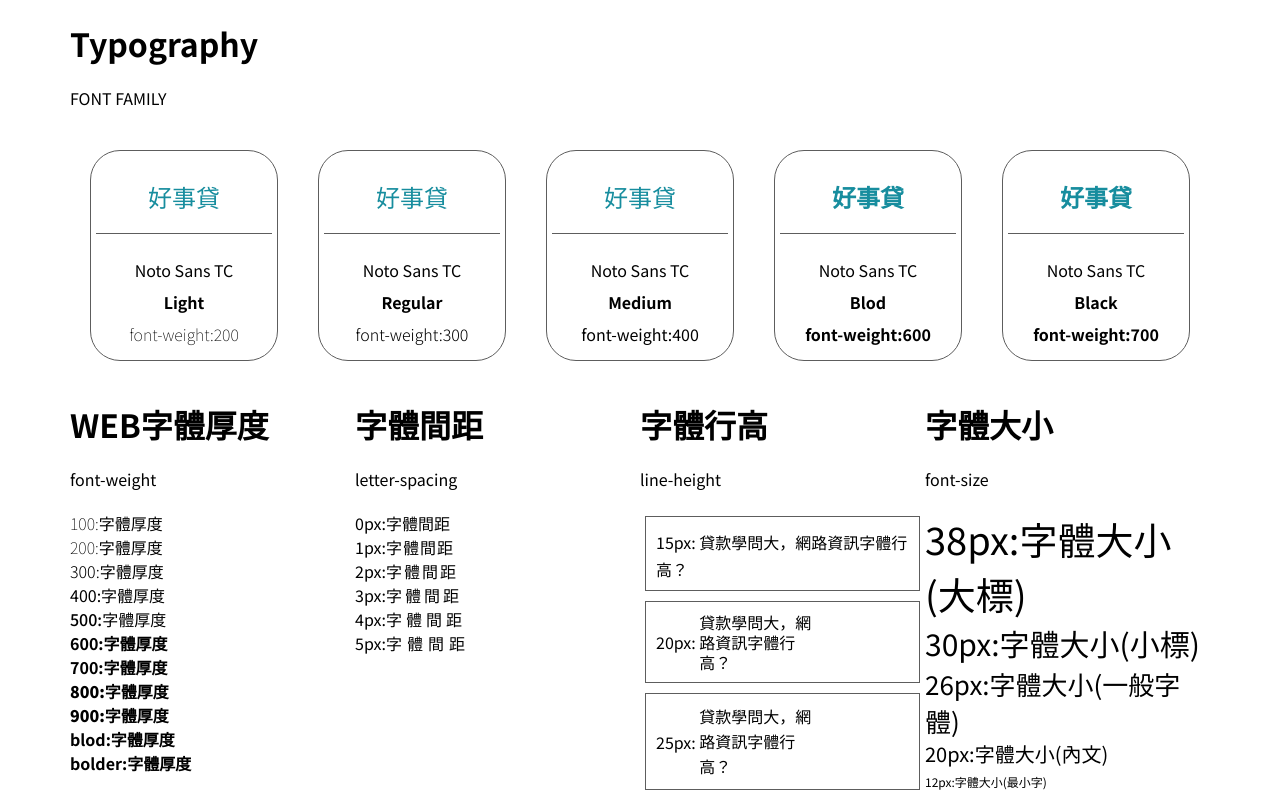
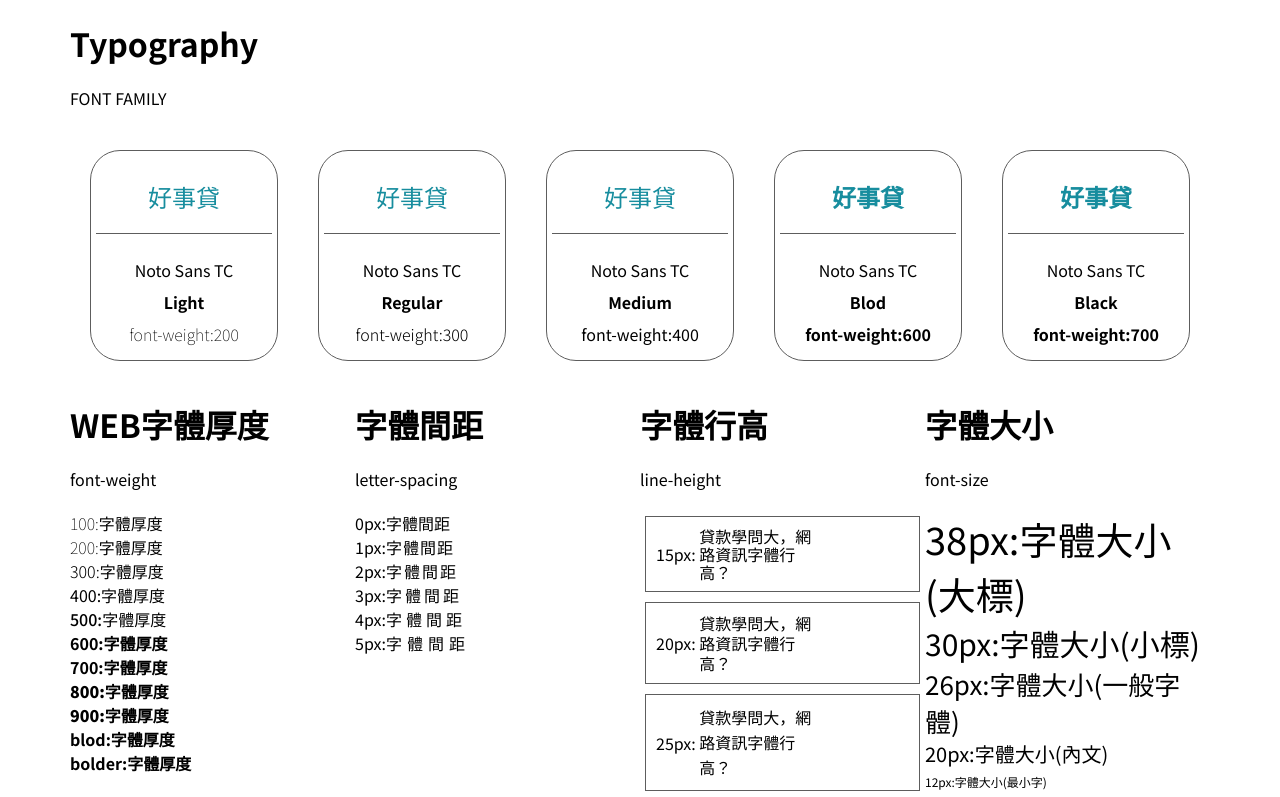
Before and after one commit to yummyHouse/housenew1, a plain HTML site: page Specification.html in a window 1280 px wide. Shown: the top 797 px of the page. Drawn offline with Linux system fonts and the light colour scheme; files that its build step writes are made by us from their sources.

Commit message:
更新 規格表

```diff
--- a/Specification.html
+++ b/Specification.html
@@ -131,7 +131,7 @@
                     <div class="flex">
                         <div class="w-100 p-1 bor m-5">
                             <span class="v-a-middle">15px: </span><span
-                                class="line_h_15px v-a-middle">貸款學問大，網路資訊字體行高？</span>
+                                class="line_h_18px v-a-middle">貸款學問大，網路資訊字體行高？</span>
                         </div>
                         <div class="w-100 p-1 bor m-5">
                             <span class="v-a-middle">20px: </span><span
```
